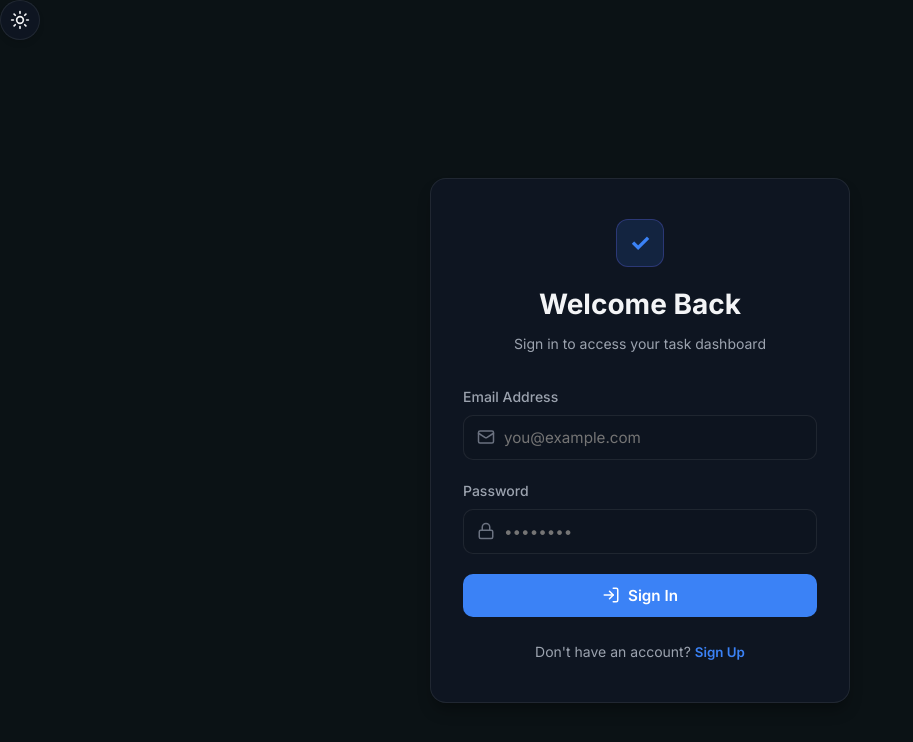
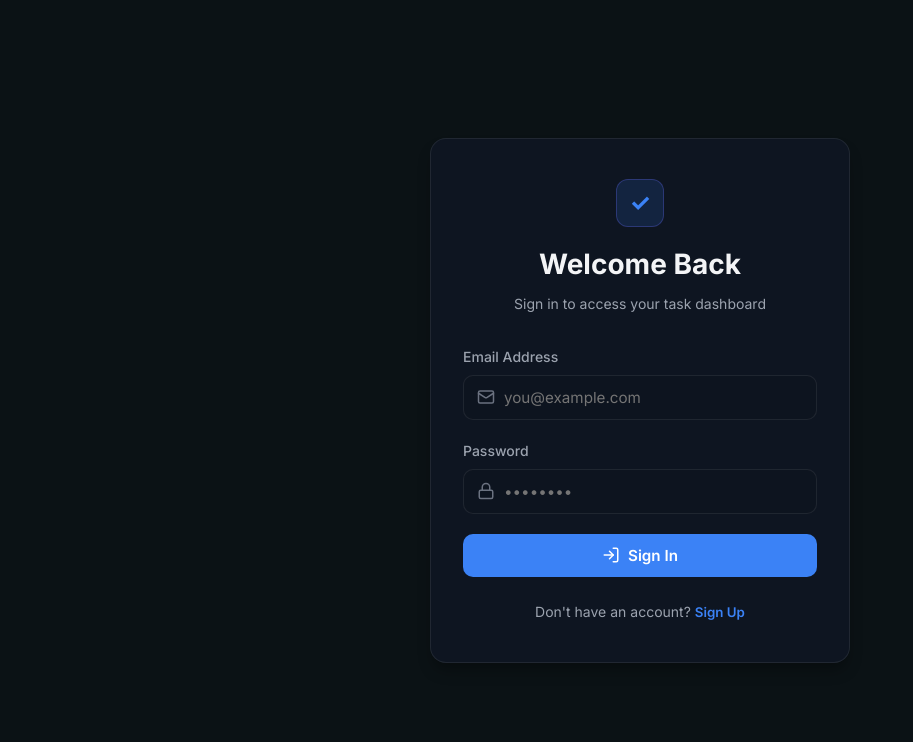
Before and after one commit to princedev467/Task-Manager, a React (Vite) app in the folder Frontend/: page / in a window 1280 px wide. Shown: the top 742 px of the page, without its empty margins (0-913 px from the left). Built offline with nearby package versions, Linux system fonts and the light colour scheme.

Commit message:
update toggle button

```diff
--- a/Frontend/src/App.jsx
+++ b/Frontend/src/App.jsx
@@ -67,7 +67,7 @@ function App() {
         }}
       />
 
-      {!user && <ThemeToggle />}
+      {!user && <ThemeToggle  />}
       {user ? <Dashboard /> : <AuthForm />}
     </>
   );
--- a/Frontend/src/components/ThemeToggle.jsx
+++ b/Frontend/src/components/ThemeToggle.jsx
@@ -1,5 +1,6 @@
 import React, { useState, useEffect } from 'react';
 import { Sun, Moon } from 'lucide-react';
+import { useSelector } from 'react-redux';
 
 const ThemeToggle = () => {
   const [isDark, setIsDark] = useState(() => {
@@ -23,10 +24,14 @@ const ThemeToggle = () => {
     }
   }, [isDark]);
 
+
+  const { user, isLoading } = useSelector((state) => state.auth);
+
   return (
     <button
       onClick={() => setIsDark(!isDark)}
       className="theme-toggle"
+      style={{ display: user ? "block" : "none" }}
       aria-label="Toggle Theme"
       title={isDark ? "Switch to Light Mode" : "Switch to Dark Mode"}
     >
```
